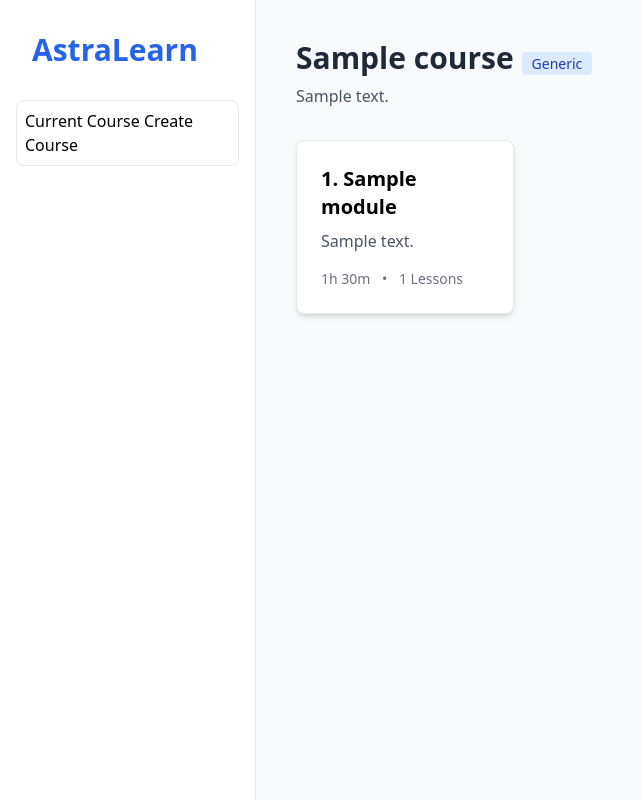
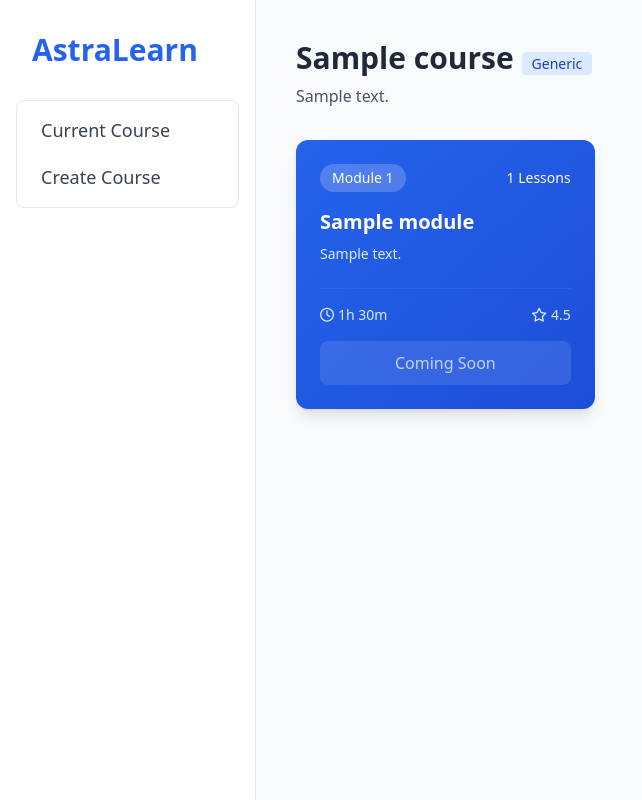
Before and after one commit to ayushjaiswal21/astra, a Django app: template tutor/templates/tutor/course_detail.html in a window 1280 px wide. Shown: the whole page, without its empty margins (0-642 px from the left). Run offline with Django 4.2, Linux system fonts and the light colour scheme; the template is opened without the code that fills it: most values are stand-ins (such as "Sample title", 1, 10 or a date in 2020); some libraries are stand-ins or nearby versions.

Commit message:
updated the ui of module and its content

```diff
--- a/requirements.txt
+++ b/requirements.txt
@@ -9,3 +9,4 @@ whitenoise==6.9.0
 google-generativeai==0.8.5
 python-dotenv==1.0.1
 django_celery_results==2.6.0
+Markdown==3.6
--- a/tutor/templates/tutor/base.html
+++ b/tutor/templates/tutor/base.html
@@ -9,10 +9,51 @@
     <link rel="stylesheet" href="https://cdnjs.cloudflare.com/ajax/libs/font-awesome/6.4.0/css/all.min.css">
     <style>
         .sidebar-link {
-            @apply block px-4 py-2 text-lg text-gray-700 rounded-md hover:bg-gray-100;
+            display: block;
+            padding: 0.5rem 1rem;
+            font-size: 1.125rem;
+            color: #374151;
+            border-radius: 0.375rem;
+            transition: background-color 0.2s;
+        }
+        .sidebar-link:hover {
+            background-color: #f3f4f6;
         }
         .sidebar-link.active {
-            @apply font-bold text-black;
+            font-weight: 700;
+            color: #000000;
+        }
+        /* Custom Styles for a modern, clean UI based on your reference images */
+        .prose h1, .prose h2, .prose h3 {
+            color: #1E293B; /* Darker, more professional heading color */
+        }
+        .prose p, .prose li {
+            color: #475569; /* Softer text color for readability */
+        }
+        .prose code {
+            background-color: #F1F5F9;
+            color: #1E293B;
+            padding: 0.2em 0.4em;
+            margin: 0;
+            font-size: 85%;
+            border-radius: 3px;
+        }
+        .prose pre {
+            background-color: #F8FAFC;
+            border: 1px solid #E2E8F0;
+            border-radius: 0.5rem;
+            padding: 1rem;
+        }
+        .prose pre code {
+            background-color: transparent;
+            padding: 0;
+        }
+        .prose a {
+            color: #4F46E5; /* Indigo for links */
+            text-decoration: none;
+        }
+        .prose a:hover {
+            text-decoration: underline;
         }
     </style>
 </head>
--- a/tutor/templates/tutor/course_detail.html
+++ b/tutor/templates/tutor/course_detail.html
@@ -7,21 +7,46 @@
     <h1 class="text-3xl font-bold text-gray-800">{{ course.title }} <span class="text-sm bg-blue-100 text-blue-800 font-medium mr-2 px-2.5 py-0.5 rounded">Generic</span></h1>
     <p class="mt-2 text-gray-600 max-w-4xl">{{ course.description }}</p>
 
-    <div class="mt-8 grid grid-cols-1 md:grid-cols-2 lg:grid-cols-4 gap-6">
+    <div class="mt-8 grid grid-cols-1 md:grid-cols-2 lg:grid-cols-3 gap-6">
         {% for module in modules %}
-        <div class="bg-white p-6 rounded-lg shadow-md border border-gray-200 flex flex-col">
-            <h2 class="text-xl font-bold">{{ forloop.counter }}. {{ module.title }}</h2>
-            <p class="mt-2 text-gray-600 flex-grow">{{ module.description }}</p>
-            <div class="mt-4 text-sm text-gray-500">
-                <span>1h 30m</span>
-                <span class="mx-2">•</span>
-                <span>{{ module.lessons.count }} Lessons</span>
+        <div class="bg-gradient-to-br from-blue-600 to-blue-700 text-white p-6 rounded-xl shadow-lg flex flex-col transform transition-all duration-300 hover:scale-[1.02] hover:shadow-xl">
+            <div class="flex items-center justify-between mb-4">
+                <span class="text-sm font-medium bg-white/20 px-3 py-1 rounded-full">Module {{ forloop.counter }}</span>
+                <span class="text-sm font-medium">{{ module.lessons.count }} Lessons</span>
             </div>
-            {% if module.lessons.first %}
-            <a href="{% url 'tutor:lesson_detail' course.id module.id module.lessons.first.id %}" class="mt-4 text-center bg-white border border-gray-300 text-gray-700 px-4 py-2 rounded-md font-semibold hover:bg-gray-100">
-                Start Module
-            </a>
-            {% endif %}
+
+            <h2 class="text-xl font-bold mb-2">{{ module.title }}</h2>
+            <p class="text-blue-100 text-sm flex-grow">{{ module.description|default:"No description available." }}</p>
+
+            <div class="mt-6 pt-4 border-t border-blue-500/30">
+                <div class="flex items-center justify-between text-sm text-blue-100 mb-4">
+                    <span class="flex items-center">
+                        <i class="far fa-clock mr-1"></i> 1h 30m
+                    </span>
+                    <span class="flex items-center">
+                        <i class="far fa-star mr-1"></i> 4.5
+                    </span>
+                </div>
+
+                {% if module.lessons.first %}
+                <a href="{% url 'tutor:lesson_detail' course.id module.id module.lessons.first.id %}"
+                   class="block w-full text-center bg-white text-blue-700 hover:bg-blue-50 font-semibold px-4 py-2.5 rounded-lg transition-colors duration-200">
+                    Start Learning
+                </a>
+                {% else %}
+                <span class="block w-full text-center bg-white/10 text-white/70 font-medium px-4 py-2.5 rounded-lg cursor-not-allowed">
+                    Coming Soon
+                </span>
+                {% endif %}
+            </div>
+        </div>
+        {% empty %}
+        <div class="col-span-full text-center py-12">
+            <div class="inline-block p-4 bg-blue-50 rounded-full mb-4">
+                <i class="fas fa-book-open text-blue-500 text-2xl"></i>
+            </div>
+            <h3 class="text-lg font-medium text-gray-900">No modules available yet</h3>
+            <p class="mt-1 text-gray-500">Check back later or contact your instructor.</p>
         </div>
         {% endfor %}
     </div>
--- a/tutor/templates/tutor/lesson_detail.html
+++ b/tutor/templates/tutor/lesson_detail.html
@@ -1,4 +1,5 @@
 {% extends 'tutor/base.html' %}
+{% load markdown_extras %}
 
 {% block title %}{{ lesson.title }} - AstraLearn{% endblock %}
 
@@ -19,7 +20,7 @@
 
         <div class="mt-6">
             <div id="tab-content-panel" class="prose max-w-none tab-panel">
-                {{ lesson.content|safe|linebreaks }}
+                {{ lesson.content|convert_markdown|safe }}
             </div>
             <div id="tab-simplify-panel" class="prose max-w-none tab-panel hidden">
                 <p>Simplified content is being generated...</p>
--- /dev/null
+++ b/tutor/templatetags/__init__.py
@@ -0,0 +1 @@
+# This file makes the directory a Python package
```
Also changed, not shown: tutor/templatetags/markdown_extras.py (added, +13 -0 lines), db.sqlite3.
